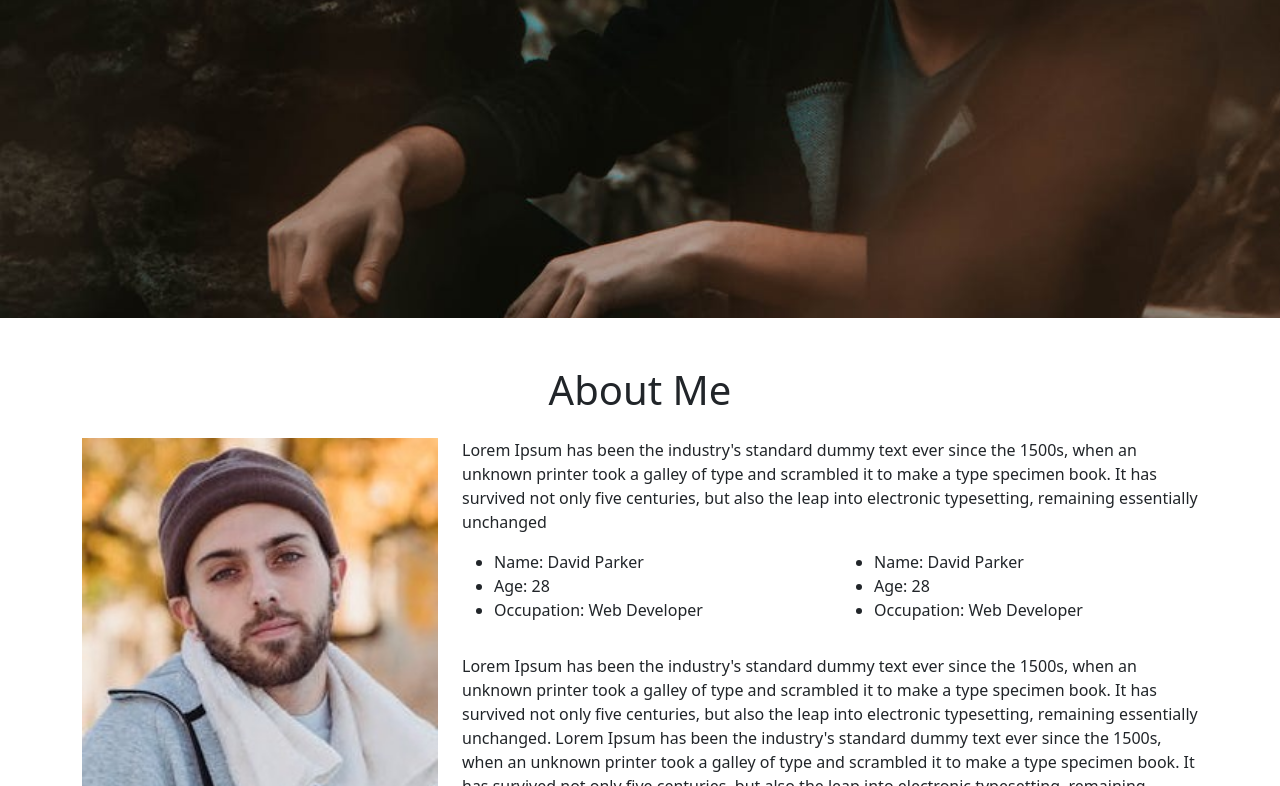
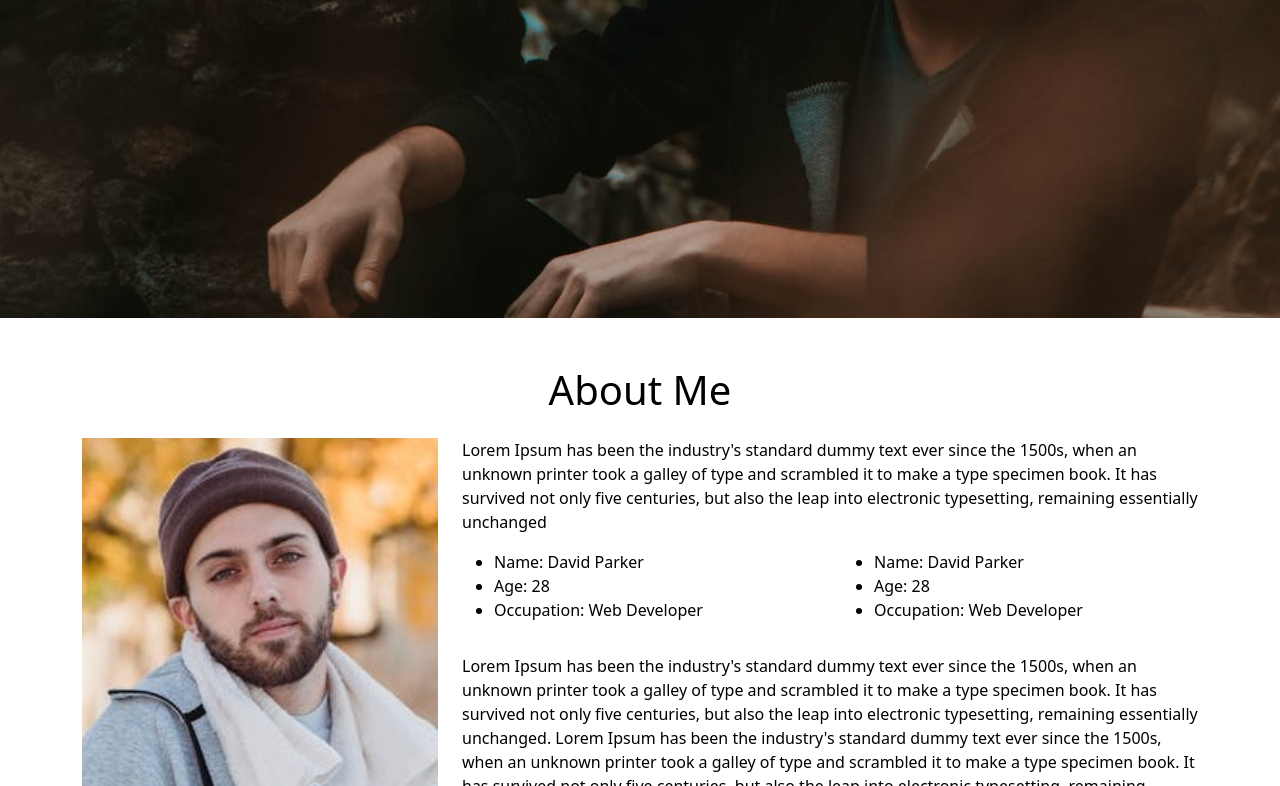
Before and after one commit to virendraprajapati1108/Full-Website-Project-Portfolio-Website, a plain HTML site: page index.html in a window 1280 px wide. Shown: the part 482-1268 px from the top of the page. Drawn offline with nearby package versions, Linux system fonts and the light colour scheme; files whose address does not match are found by name.

Commit message:
I have worked on css

```diff
--- a/style.css
+++ b/style.css
@@ -1,4 +1,7 @@
 /* hero background image */
+*{
+    color:#000;
+}
 .bgimage {
     height:100vh;
     background: url('/image/heroImage.jpeg');
```
